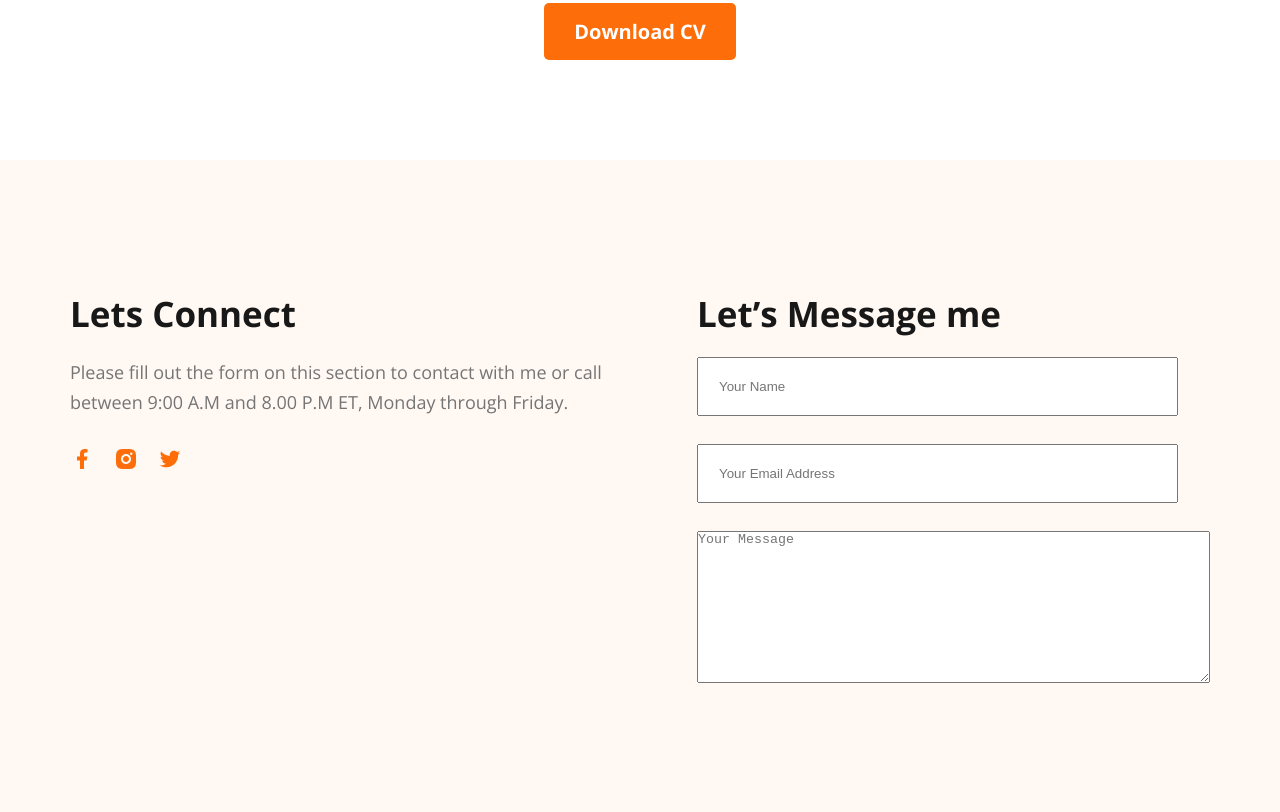
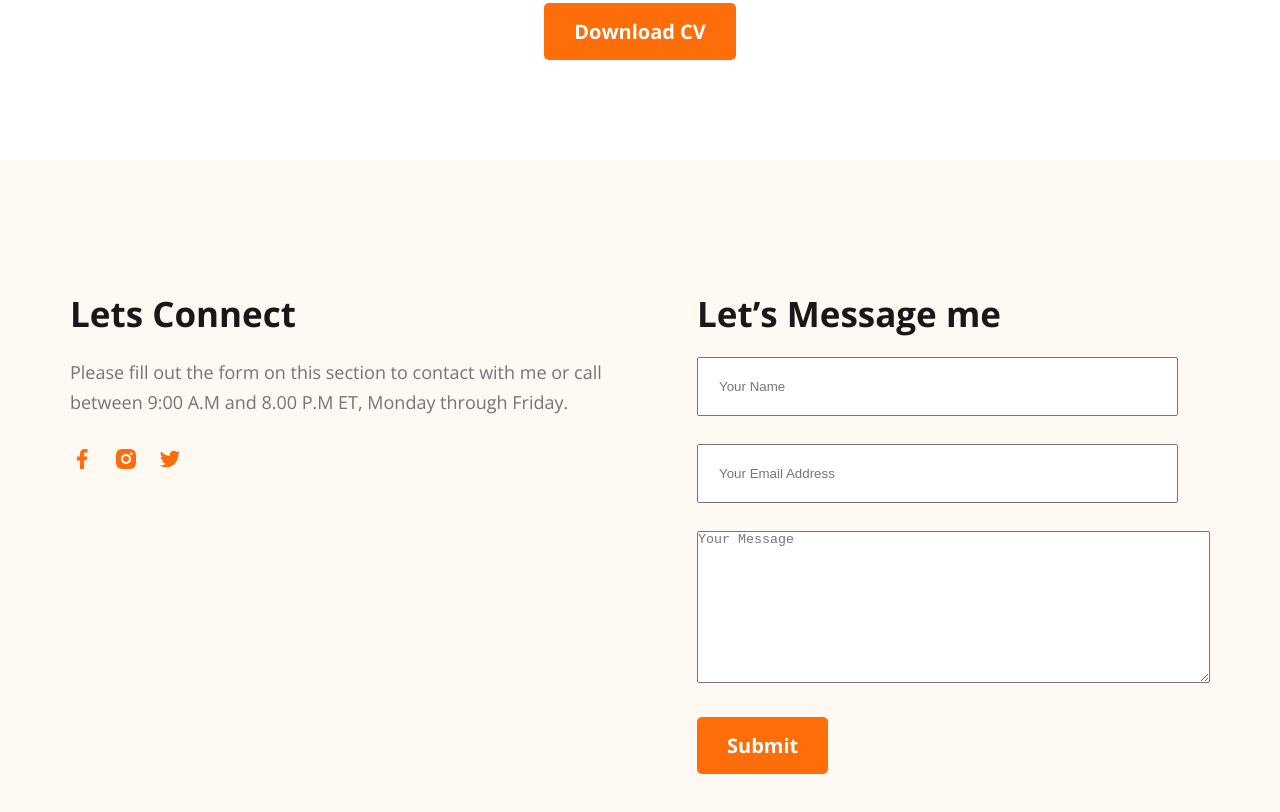
Before and after one commit to Iftekhar-007/portfolio, a plain HTML site: page index.html in a window 1280 px wide. Shown: the part 3212-4024 px from the top of the page. Drawn offline with nearby package versions, Linux system fonts and the light colour scheme.

Commit message:
button added

```diff
--- a/index.html
+++ b/index.html
@@ -168,6 +168,7 @@
                                 <div><input type="text" name="" id="" placeholder="Your Name"></div>
                                 <div><input type="email" name="" id="" placeholder="Your Email Address"></div>
                                 <div><textarea name="" id="" cols="62" rows="10" placeholder="Your Message"></textarea></div>
+                                <button class="button foot-button">Submit</button>
                             </form>
                         </div>
                     </div>
--- a/styles/style.css
+++ b/styles/style.css
@@ -313,7 +313,7 @@ input[type="email"]{
     margin-bottom: 28px;
 }
 
-textarea{
-    /* padding:20px 260px 20px 20px ; */
+.foot-button{
+    margin-top: 30px;
 }
 /* foot end */
```
